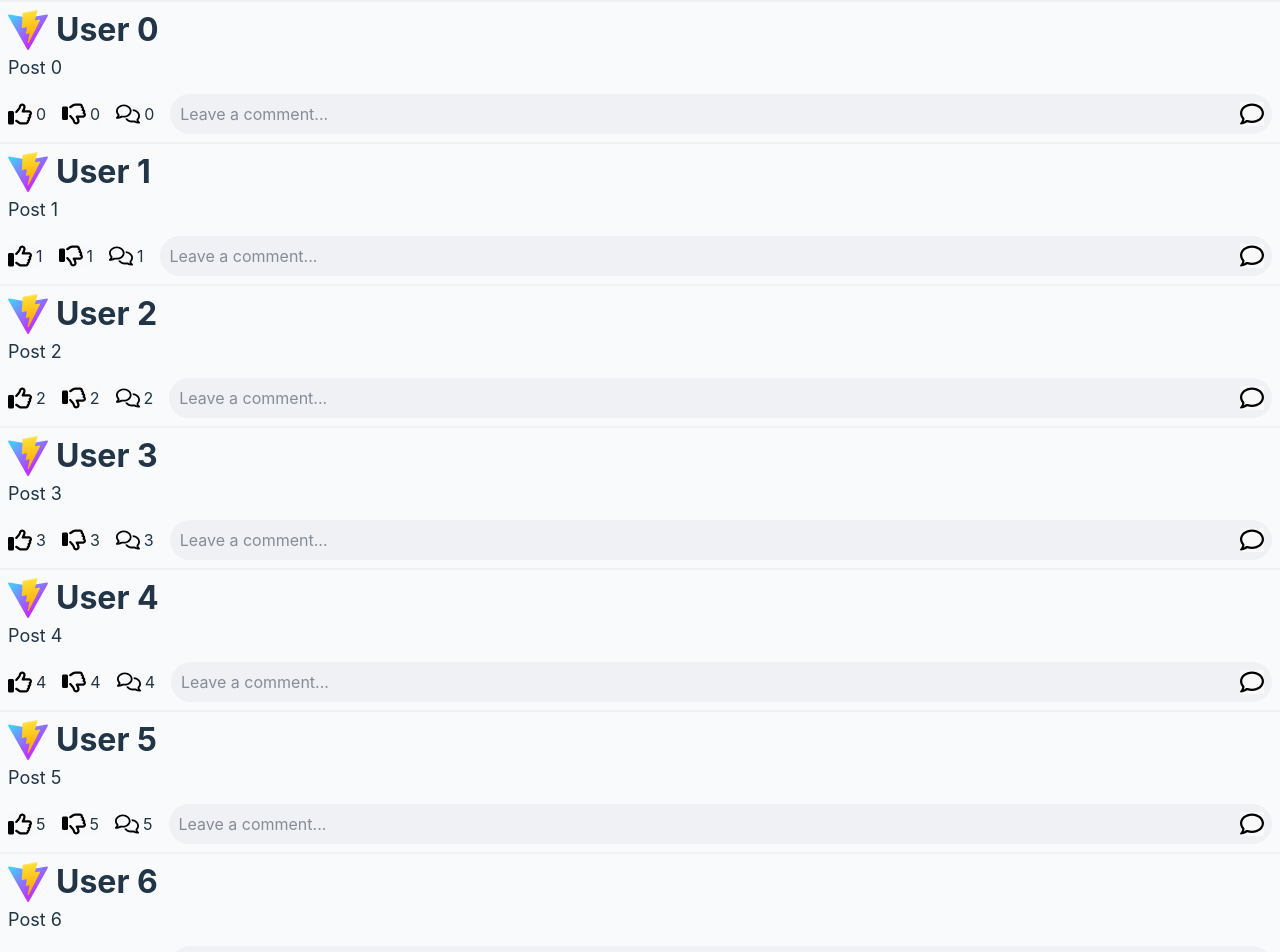
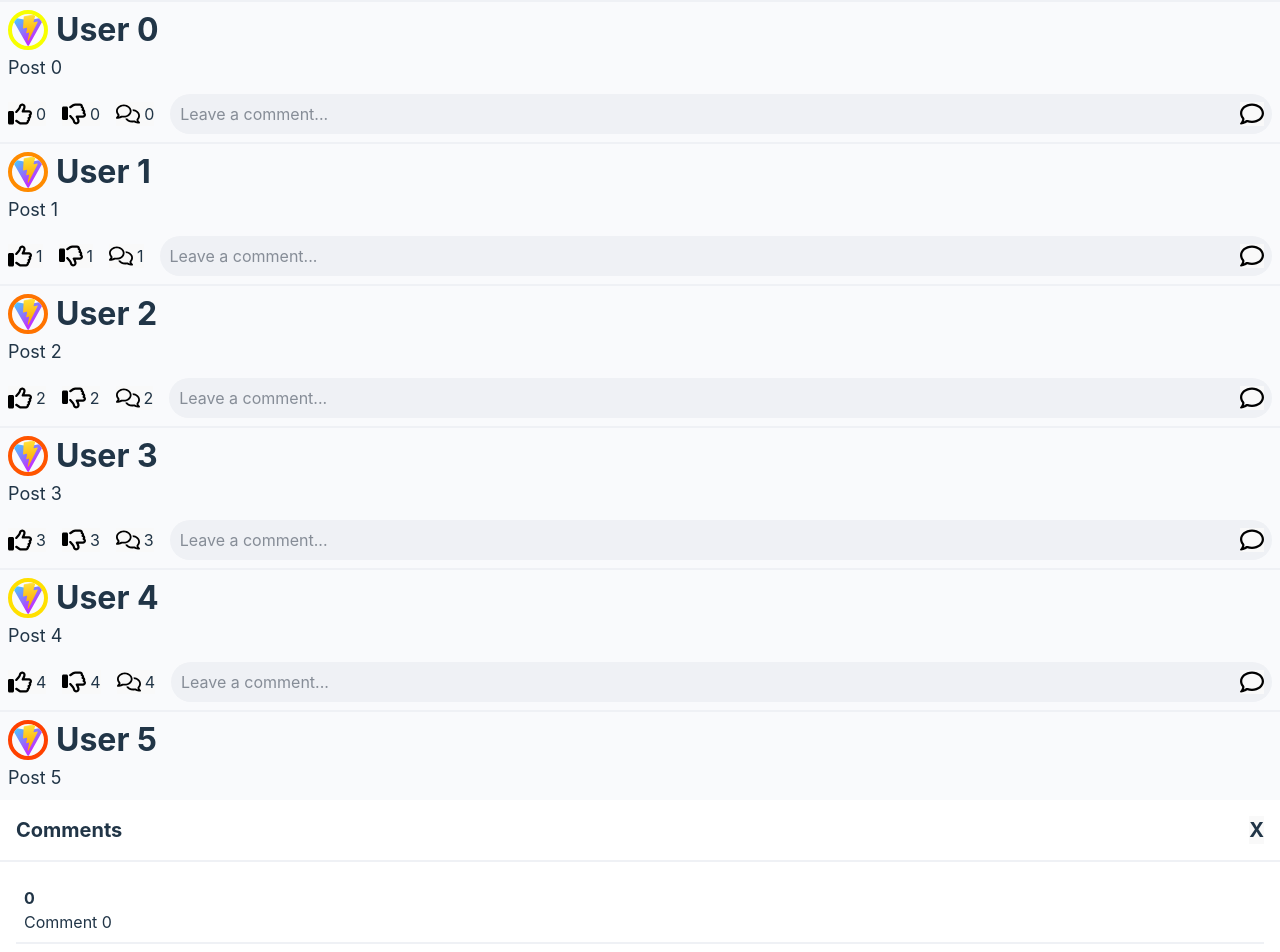
Before and after one commit to Kabutsu/ggj-2025-ui, a React (Vite) app: page / in a window 1280 px wide. Shown: the top 952 px of the page. Built offline with nearby package versions, Linux system fonts and the light colour scheme.

Commit message:
Comments list & sentiment

```diff
--- a/src/App.tsx
+++ b/src/App.tsx
@@ -13,7 +13,7 @@ function App() {
             id: i,
             name: `User ${i}`,
             username: `user${i}`,
-            email: `asdf@asdf.com`
+            sentiment: Math.floor(Math.random() * 100),
           }}
           body={`Post ${i}`}
           likes={i}
--- /dev/null
+++ b/src/components/post/comments-list/index.tsx
@@ -0,0 +1,80 @@
+import { usePostStore } from '../store';
+import { useCallback, useEffect, useRef } from 'react';
+
+const CommentsList = () => {
+  const { data: { comments }, viewingComments, toggleCommentsView } = usePostStore();
+  const commentsRef = useRef<HTMLDivElement>(null);
+  const touchStartY = useRef<number | null>(null);
+
+  const handleTouchStart = (e: TouchEvent) => {
+    touchStartY.current = e.touches[0].clientY;
+  };
+
+  const handleTouchMove = useCallback((e: TouchEvent) => {
+    if (touchStartY.current !== null) {
+      const touchY = e.touches[0].clientY;
+      const distance = touchY - (touchStartY.current || 0);
+      if (distance > 50) { // Swipe down threshold
+        toggleCommentsView();
+      }
+    }
+  }, [toggleCommentsView]);
+
+  const handleTouchEnd = () => {
+    touchStartY.current = null;
+  };
+
+  useEffect(() => {
+    const commentsElement = commentsRef.current;
+    if (commentsElement) {
+      commentsElement.addEventListener('touchstart', handleTouchStart);
+      commentsElement.addEventListener('touchmove', handleTouchMove);
+      commentsElement.addEventListener('touchend', handleTouchEnd);
+    }
+    return () => {
+      if (commentsElement) {
+        commentsElement.removeEventListener('touchstart', handleTouchStart);
+        commentsElement.removeEventListener('touchmove', handleTouchMove);
+        commentsElement.removeEventListener('touchend', handleTouchEnd);
+      }
+    };
+  }, [handleTouchMove]);
+
+  useEffect(() => {
+    // Manage body overflow based on viewingComments state
+    if (viewingComments) {
+      document.body.style.overflow = 'hidden';
+    } else {
+      document.body.style.overflow = '';
+    }
+
+    // Cleanup function to reset overflow when component unmounts
+    return () => {
+      document.body.style.overflow = '';
+    };
+  }, [viewingComments]);
+
+  return (
+    <div
+      ref={commentsRef}
+      className={`fixed inset-0 bg-white z-50 transform transition-transform
+                  duration-300 ease-in-out
+                  ${viewingComments ? 'translate-y-0' : 'translate-y-full'}`}
+    >
+      <div className="flex items-center justify-between p-4 border-b-2 border-off-gray">
+        <h2 className="text-xl font-bold">Comments</h2>
+        <button onClick={toggleCommentsView} className="text-xl font-bold">X</button>
+      </div>
+      <div className="p-4">
+        {comments.map((comment, index) => (
+          <div key={index} className="flex flex-col items-start p-2 border-b-2 border-off-gray">
+            <h3 className="font-bold">{comment.id}</h3>
+            <p>{comment.body}</p>
+          </div>
+        ))}
+      </div>
+    </div>
+  );
+};
+
+export default CommentsList;
--- a/src/components/post/comments/index.tsx
+++ b/src/components/post/comments/index.tsx
@@ -2,12 +2,12 @@ import { CommentsIcon } from '../../icons';
 import { usePostStore } from '../store';
 
 const Comments = () => {
-  const { data: { comments } } = usePostStore();
+  const { data: { comments }, toggleCommentsView } = usePostStore();
   return (
-    <div className="flex items-center gap-1">
+    <button onClick={toggleCommentsView} className="flex items-center gap-1">
       <CommentsIcon className="w-6 h-6" />
       <span>{comments.length}</span>
-    </div>
+    </button>
   );
 };
 
--- a/src/components/post/index.tsx
+++ b/src/components/post/index.tsx
@@ -1,16 +1,18 @@
 import viteLogo from '/vite.svg';
+
+import { PostStore } from './store';
 
 import Like from './like';
 import Dislike from './dislike';
 import Comments from './comments';
 import Comment from './comment';
-import { PostStore } from './store';
+import CommentsList from './comments-list';
 
 export type User = {
   id: number;
   name: string;
   username: string;
-  email: string;
+  sentiment: number;
 };
 
 export type Comment = {
@@ -29,11 +31,37 @@ export type Post = {
 };
 
 const Post = ({ user, body, ...rest }: Post) => {
+  const getBorderColor = (sentiment: number) => {
+    if (sentiment <= 33) {
+      // Red to Orange
+      const red = 255;
+      const green = Math.floor((sentiment / 33) * 165); // 0 to 165
+      return `rgb(${red}, ${green}, 0)`; // Red to Orange
+    } else if (sentiment <= 66) {
+      // Orange to Yellow
+      const red = 255;
+      const green = Math.floor(((sentiment - 33) / 33) * 255); // 0 to 255
+      return `rgb(${red}, ${green}, 0)`; // Orange to Yellow
+    } else {
+      // Yellow to Green
+      const green = 255;
+      const red = Math.floor(((100 - sentiment) / 34) * 255); // 255 to 0
+      return `rgb(${red}, ${green}, 0)`; // Yellow to Green
+    }
+  };
+
   return (
     <PostStore.Provider initialValue={{ user, body, ...rest }}>
       <div className="bg-off-white flex flex-col items-center justify-center gap-1 p-2 border-t-2 border-off-gray">
         <div className="flex items-center justify-start gap-2 w-full">
-          <img src={viteLogo} alt="Vite Logo" className="w-10 h-10" />
+          <img
+            src={viteLogo}
+            alt="Vite Logo"
+            className="w-10 h-10 rounded-full"
+            style={{
+              border: `4px solid ${getBorderColor(user.sentiment)}`, // Dynamic border color
+            }}
+          />
           <h1 className="text-3xl font-bold">{user.name}</h1>
         </div>
         <p className="text-lg w-full text-left">{body}</p>
@@ -44,6 +72,7 @@ const Post = ({ user, body, ...rest }: Post) => {
           <Comment />
         </div>
       </div>
+      <CommentsList />
     </PostStore.Provider>
   );
 };
--- a/src/components/post/store.ts
+++ b/src/components/post/store.ts
@@ -12,6 +12,8 @@ type State = {
   removeLike: () => void;
   removeDislike: () => void;
   comment: (comment: Comment) => void;
+  viewingComments: boolean;
+  toggleCommentsView: () => void;
 };
 
 export const PostStore = createZustandContext((initialValue: Post) => {
@@ -22,6 +24,8 @@ export const PostStore = createZustandContext((initialValue: Post) => {
     removeLike: () => set((state) => ({ data: { ...state.data, likes: state.data.likes - 1 } })),
     removeDislike: () => set((state) => ({ data: { ...state.data, dislikes: state.data.dislikes - 1 } })),
     comment: (comment) => set((state) => ({ data: { ...state.data, comments: [...state.data.comments, comment] } })),
+    viewingComments: false,
+    toggleCommentsView: () => set((state) => ({ viewingComments: !state.viewingComments })),
   }));
 });
 
```
